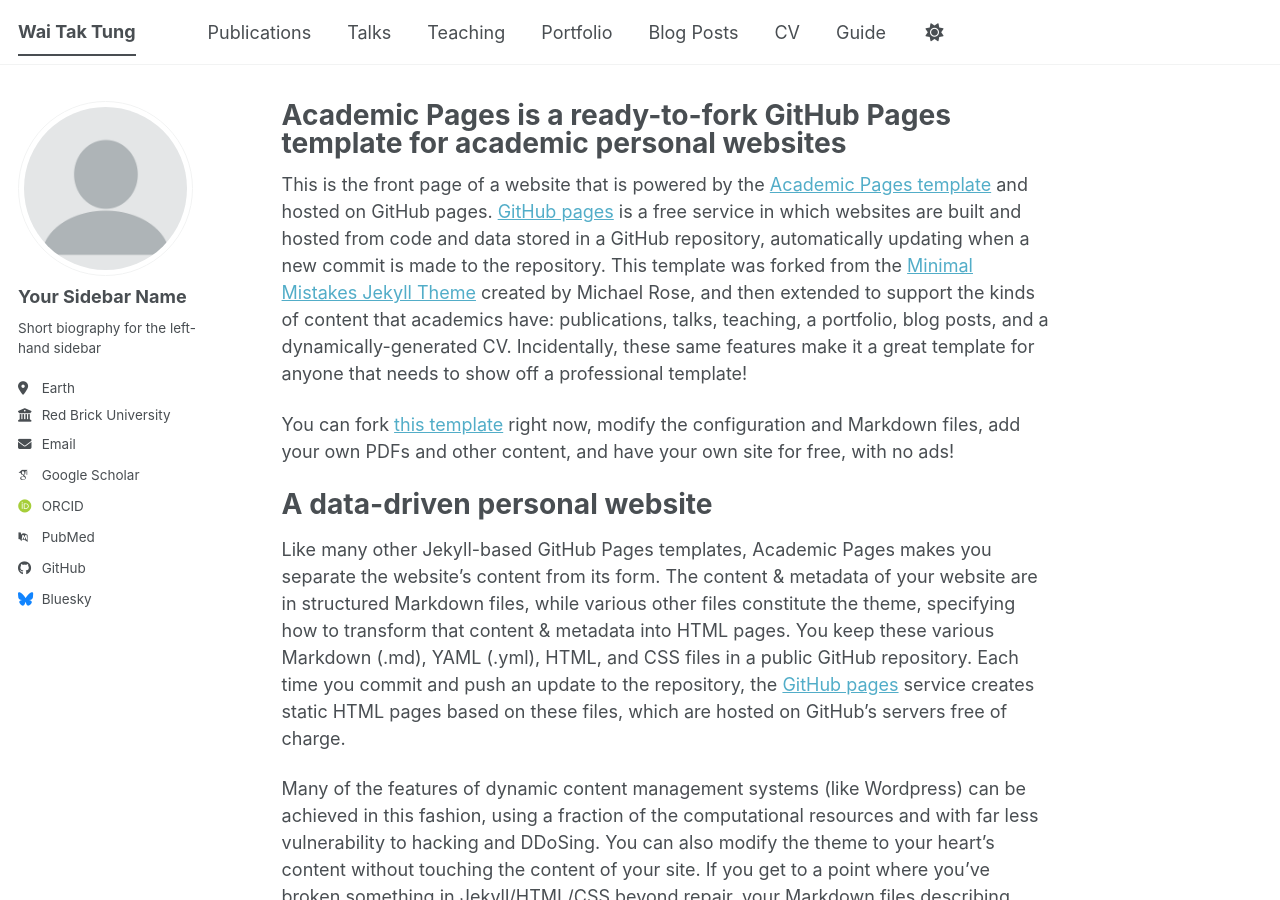
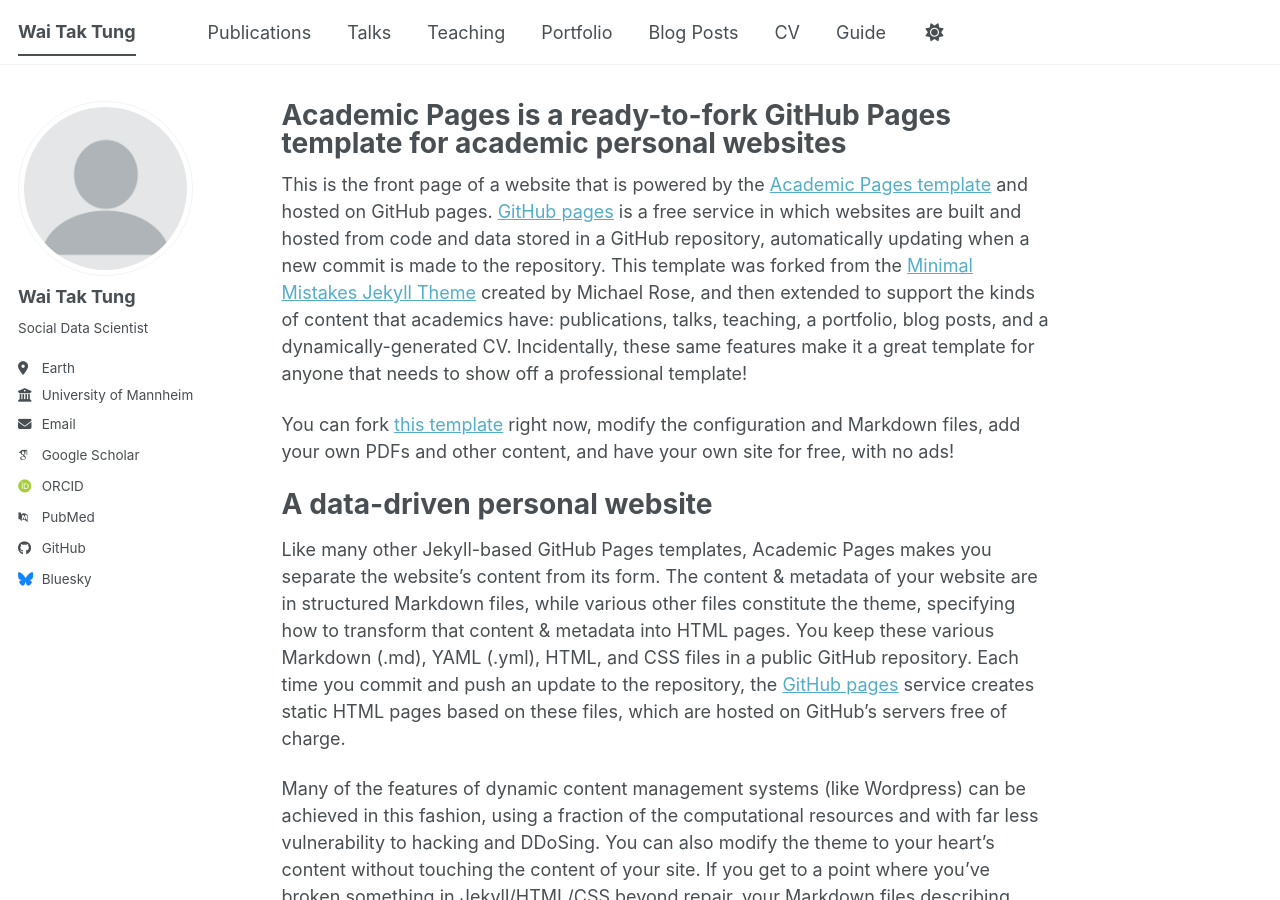
Before and after one commit to wttung/wttung.github.io, a Jekyll site: the page built from _pages/about.md, in a window 1280 px wide and 900 px high. Built offline with Jekyll 4.4.1, drawn with Linux system fonts in a browser that asks for light colours; some web fonts are replaced; a script bundle is joined from its source files by our own code; library files that are not in the unit come from our copies.

Commit message:
Update _config.yml

```diff
--- a/_config.yml
+++ b/_config.yml
@@ -24,11 +24,11 @@
 author:
   # Biographic information
   avatar           : "profile.png"
-  name             : "Your Sidebar Name"
-  pronouns         : # example: "she/her"
-  bio              : "Short biography for the left-hand sidebar"
+  name             : "Wai Tak Tung"
+  pronouns         : # example: "he/him"
+  bio              : "Social Data Scientist"
   location         : "Earth"
-  employer         : "Red Brick University"
+  employer         : "University of Mannheim"
   uri              : # URL
   email            : "none@example.org"
 
```
